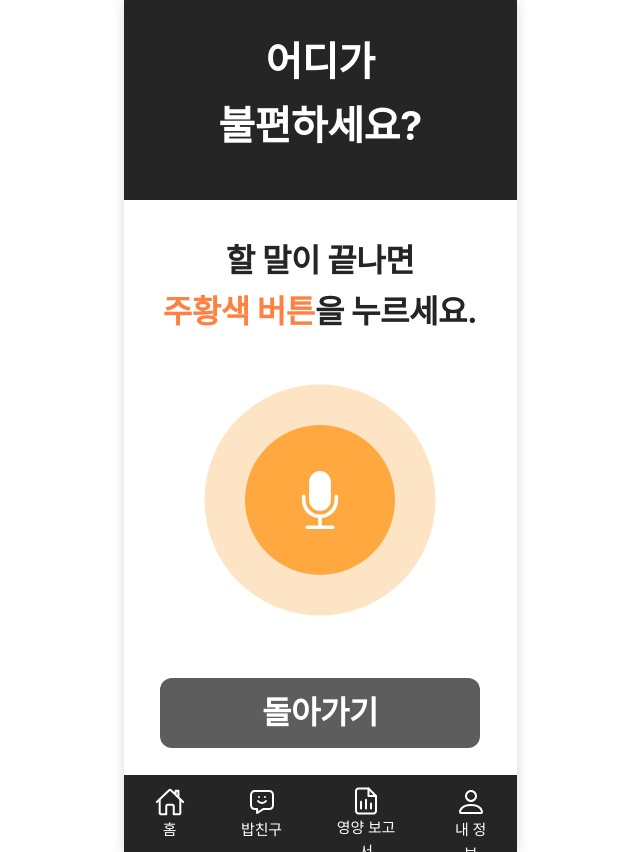
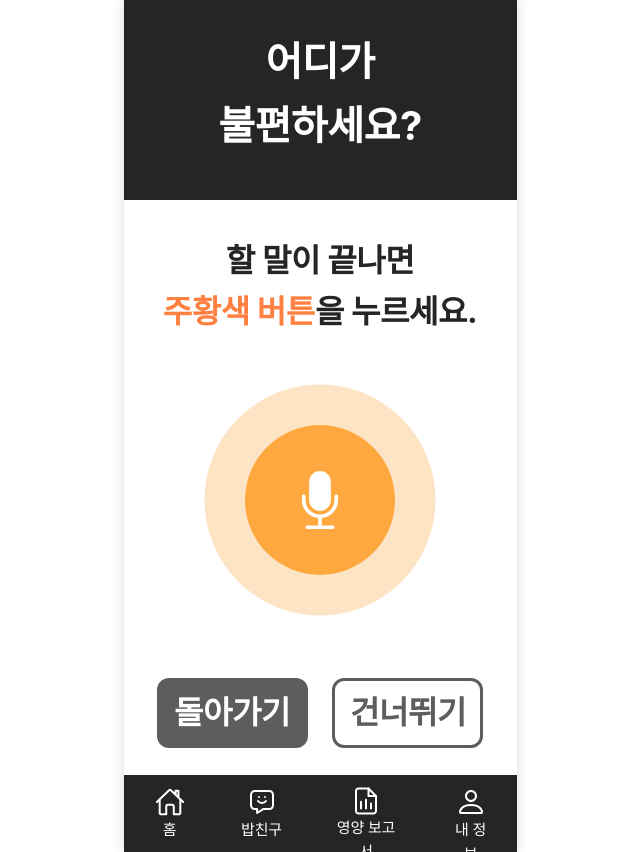
Before and after one commit to Ongibapsang-goodvibe/Frontend, a React (Vite) app: page /health-feedback/health-check/voice in a window 1280 px wide. Shown: the whole page, without its empty margins (320-960 px from the left). Built offline with nearby package versions, Linux system fonts and the light colour scheme; no server answers; a web font is replaced by a local one.

Commit message:
HealthVoice.jsx: 돌아가기 버튼 추가

```diff
--- a/src/pages/voice-rec/HealthVoice.jsx
+++ b/src/pages/voice-rec/HealthVoice.jsx
@@ -144,6 +144,10 @@ const HealthVoice = () => {
       navigate("/health-feedback/health-check");
   };
 
+  const goJump = () => {
+      navigate("/health-feedback/feeling-check");
+  };
+
   const onNotMatch = () => {
     startListening();
   };
@@ -203,8 +207,9 @@ const HealthVoice = () => {
     // listening 중
     return (
       <BottomActions>
-        <SubButton className="back" onClick={goBack}>돌아가기</SubButton>
-      </BottomActions>
+          <SubButton onClick={goBack}>돌아가기</SubButton>
+          <SubButton className="jump" onClick={goJump}>건너뛰기</SubButton>
+        </BottomActions>
     );
   };
 
@@ -345,6 +350,10 @@ const SubButton = styled.button`
   color: #FFF;
   cursor: pointer;
 
-  &.back { width: 20rem; }
+  &.jump {
+    border: 3px solid #5D5D5D;
+    background: #FFF;
+    color: #5D5D5D;
+  }
   &.yes { background: var(--main-color); color: #000; }
 `;
```
